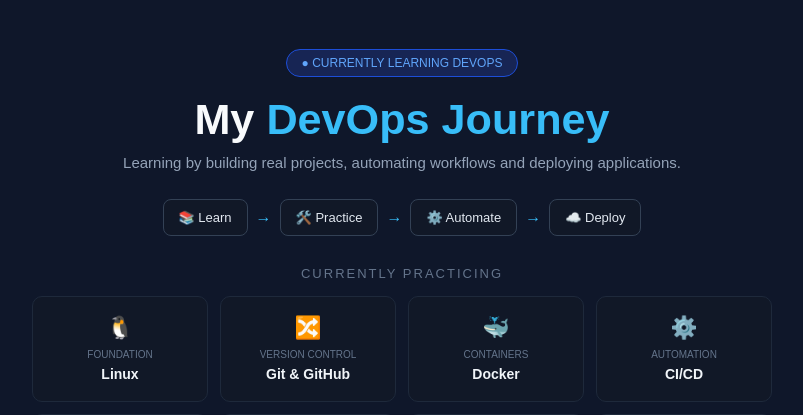
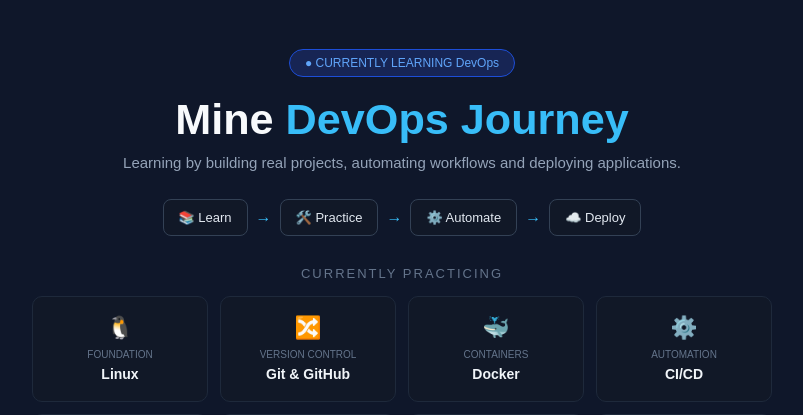
Before and after one commit to ashish0360/Practice-github-actions, a Flask app: page / in a window 1280 px wide. Shown: the top 415 px of the page, without its empty margins (238-1041 px from the left). Run offline with Flask 3, Linux system fonts and the light colour scheme.

Commit message:
updated index.html file

```diff
--- a/templates/index.html
+++ b/templates/index.html
@@ -188,9 +188,9 @@
 
     <div class="container">
 
-        <div class="status">● CURRENTLY LEARNING DEVOPS</div>
+        <div class="status">● CURRENTLY LEARNING DevOps</div>
 
-        <h1>My <span>DevOps Journey</span></h1>
+        <h1>Mine <span>DevOps Journey</span></h1>
 
         <p class="subtitle">
             Learning by building real projects, automating workflows and deploying applications.
```
